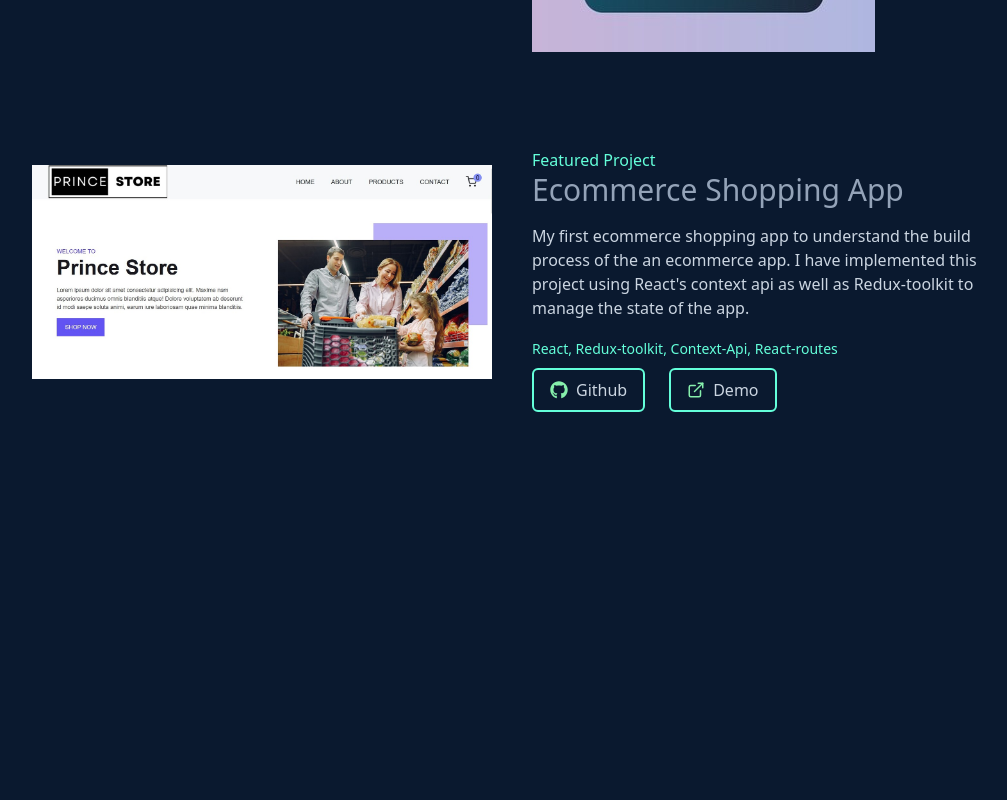
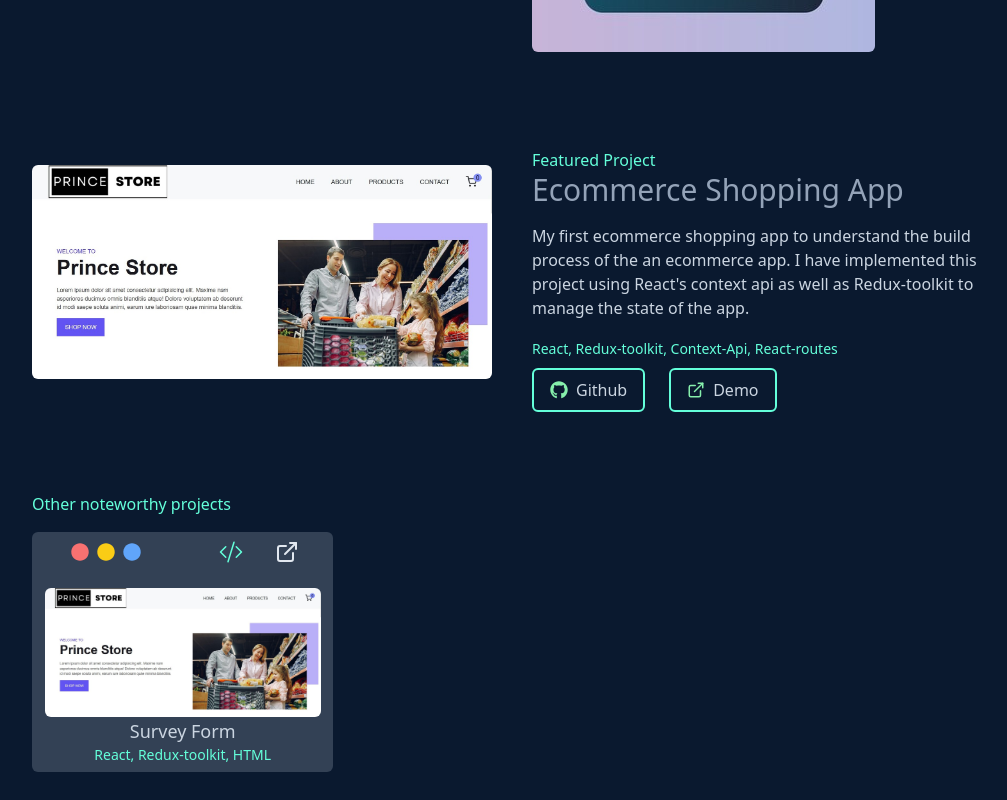
Before and after one commit to PrinceSingh19/PortFolio, a React (Vite) app: page / in a window 1280 px wide. Shown: the part 3363-4163 px from the top of the page, without its empty margins (128-1135 px from the left). Before the commit the page ends 3855 px from the top, so only its background shows below. Built offline with nearby package versions, Linux system fonts and the light colour scheme.

Commit message:
completed initial structure of otherProjects

```diff
--- a/src/components/Data.jsx
+++ b/src/components/Data.jsx
@@ -50,3 +50,10 @@ export const Data = [
 		demoLink: "https://ecomreactcontext.netlify.app/",
 	},
 ];
+
+export const otherData = [
+	{
+		title: "Todo List",
+		description: "",
+	},
+];
--- /dev/null
+++ b/src/components/OtherProjects.jsx
@@ -0,0 +1,43 @@
+import React from "react";
+import { BsCodeSlash } from "react-icons/bs";
+import { FiExternalLink } from "react-icons/fi";
+import { FaCircle } from "react-icons/fa";
+
+const OtherProjects = () => {
+	return (
+		<div className="grid grid-cols-1 md:grid-cols-3 gap-x-7 mb-7 mt-4">
+			<div className="h-52 md:h-60 text-white bg-slate-700 rounded-md">
+				<div className="grid grid-cols-2 gap-x-5 place-items-center mt-2 px-2">
+					<div className="md:text-lg flex gap-x-2">
+						<FaCircle className="fill-red-400" />
+						<FaCircle className="fill-yellow-400" />
+						<FaCircle className="fill-blue-400" />
+					</div>
+					<div className="space-x-8 flex text-xl items-center">
+						<button className="hover:scale-110">
+							<a>
+								<BsCodeSlash className="fill-textColor md:text-2xl" />
+							</a>
+						</button>
+						<button className="hover:scale-110">
+							<a>
+								<FiExternalLink className="stroke-slate-200 md:text-2xl" />
+							</a>
+						</button>
+					</div>
+				</div>
+				<figure className="w-11/12 mx-auto mt-6">
+					<img src="../../public/images/shoppingapp.jpg" alt="alt" className="rounded-md " />
+					<figcaption className="md:text-lg text-center font-medium pb-2 md:pb-0">
+						Survey Form
+					</figcaption>
+				</figure>
+				<div>
+					<h3 className="text-center text-textColor text-sm">React, Redux-toolkit, HTML</h3>
+				</div>
+			</div>
+		</div>
+	);
+};
+
+export default OtherProjects;
--- a/src/components/Projects.jsx
+++ b/src/components/Projects.jsx
@@ -1,6 +1,7 @@
 import React from "react";
 import SingleProject from "./SingleProject";
 import { Data } from "./Data";
+import OtherProjects from "./OtherProjects";
 
 const Projects = () => {
 	return (
@@ -15,6 +16,10 @@ const Projects = () => {
 						return <SingleProject key={index} ind={index} project={project} />;
 					})}
 				</div>
+				<div>
+					<h1 className="text-textColor">Other noteworthy projects</h1>
+					<OtherProjects />
+				</div>
 			</div>
 		</div>
 	);
--- a/src/components/SingleProject.jsx
+++ b/src/components/SingleProject.jsx
@@ -4,7 +4,6 @@ import { FiExternalLink } from "react-icons/fi";
 
 const SingleProject = ({ ind, project }) => {
 	const isEven = ind % 2 === 0;
-	console.log(isEven);
 	const { title, description, github, demoLink, imgSrc, tech, alt } = project;
 	return (
 		<div className="mb-20 grid grid-cols-1 md:grid-cols-2 gap-x-10 items-center">
@@ -14,7 +13,7 @@ const SingleProject = ({ ind, project }) => {
 			</div>
 			<div className={`${isEven == false ? "md:order-1" : ""} `}>
 				<figure>
-					<img src={imgSrc} alt={alt} />
+					<img src={imgSrc} alt={alt} className="rounded-md " />
 				</figure>
 			</div>
 			<div className="mt-4">
```
